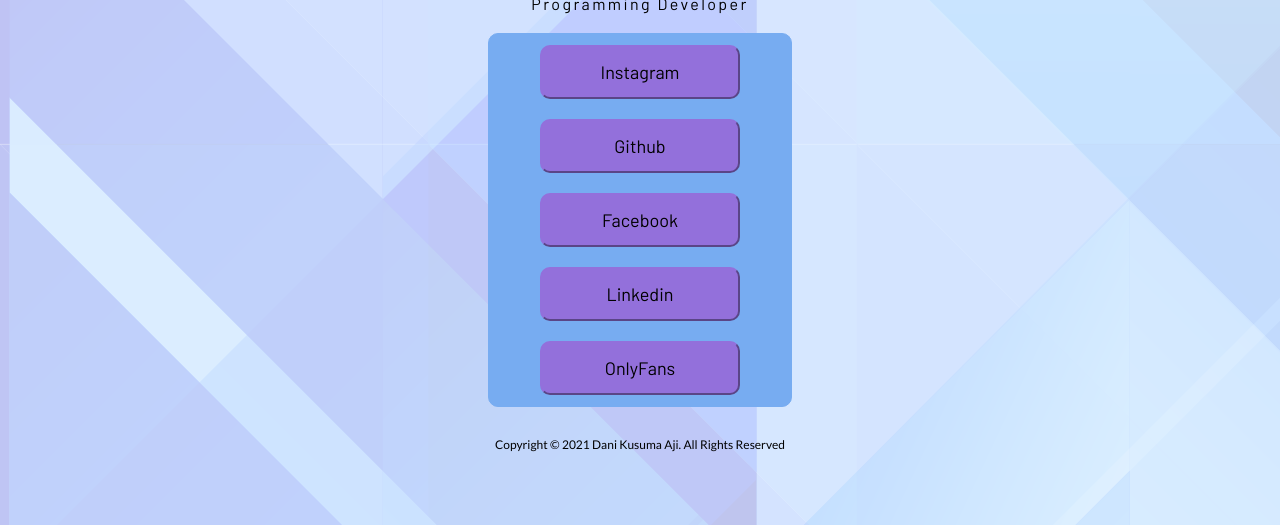
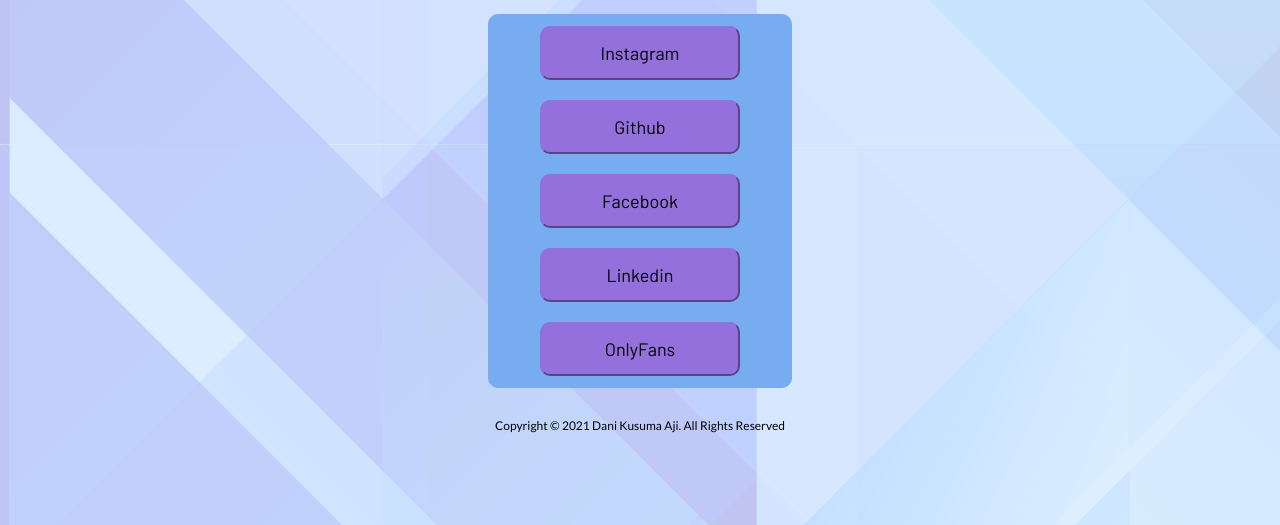
Before and after one commit to danikusuma76/linktree-portofolio, a plain HTML site: page index.html in a window 1280 px wide. Shown: the part 275-800 px from the top of the page. Drawn offline with Linux system fonts and the light colour scheme.

Commit message:
Update index.html

```diff
--- a/index.html
+++ b/index.html
@@ -18,7 +18,7 @@
         <div class="profile-container">
             <img class="profile" src="image/profile1.jpeg" alt="my-profile" />
             <h1>Dani Kusuma Aji</h1>
-            <span>Programming Developer</span>
+
         </div>
 
 
```
